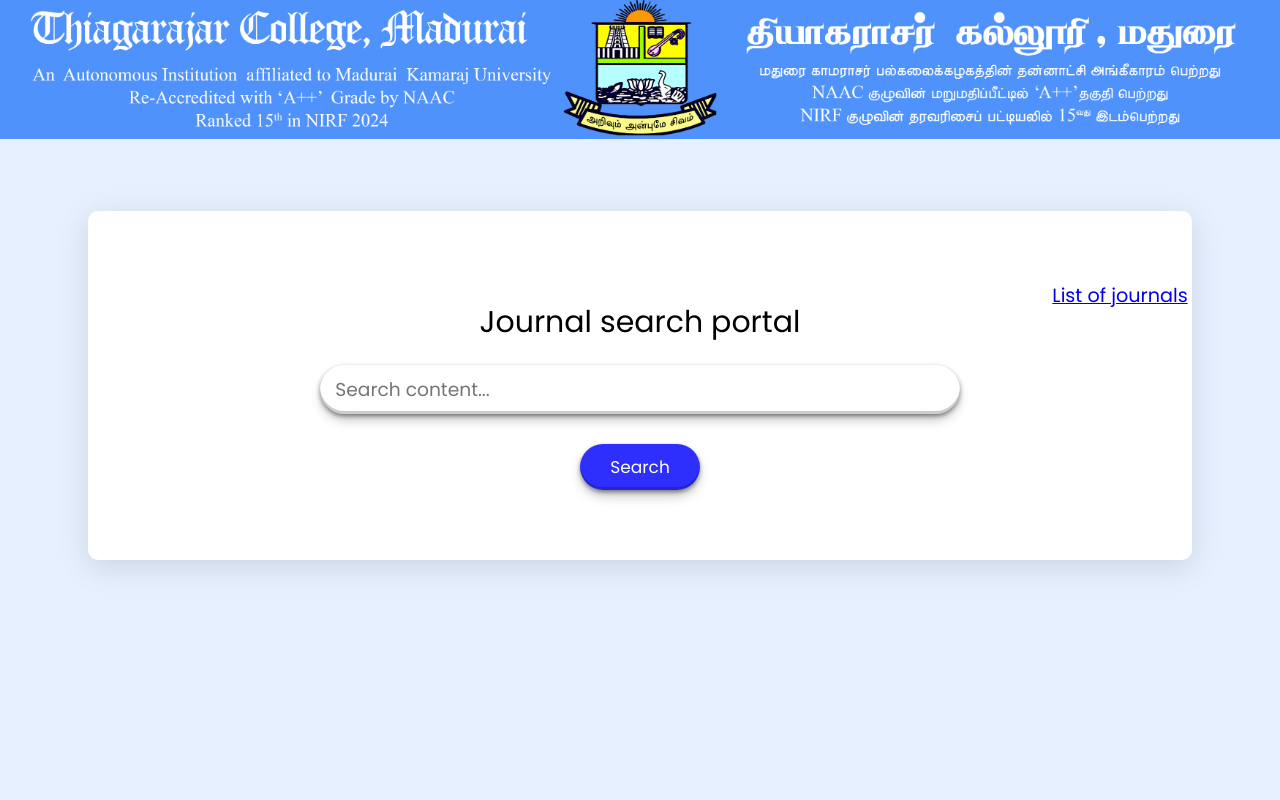
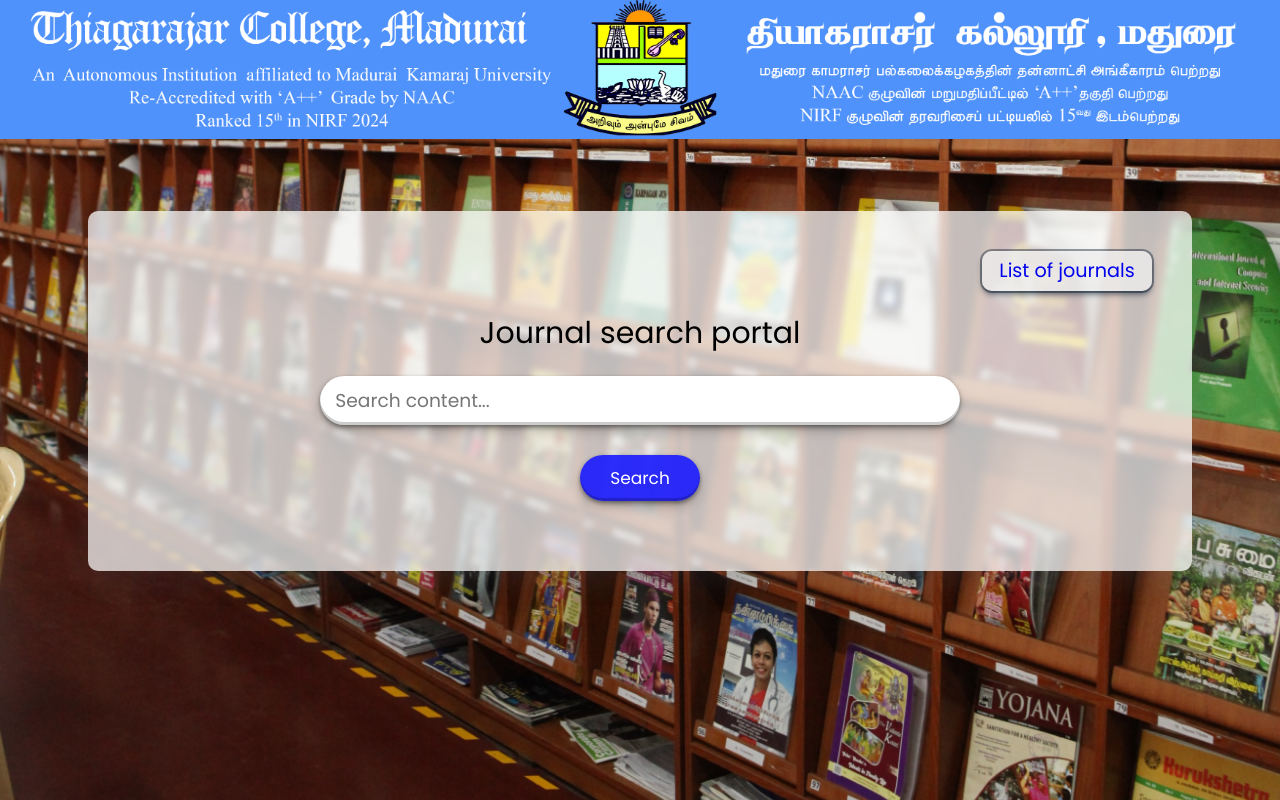
Before and after one commit to Vijay-vj-pro/TC-project, a Django app: page /search/ in a window 1280 px wide. Run offline with Django 5.2, Linux system fonts and the light colour scheme.

Commit message:
Button added and background changed

```diff
--- a/myproject/myapp/templates/search.html
+++ b/myproject/myapp/templates/search.html
@@ -10,7 +10,10 @@
         margin: 0;
         font-family: "Poppins", serif;
         font-size: larger;
-        background-color: #e6f0ff;
+        background-image: url('{% static 'images/bg.jpg' %}');
+        background-repeat: no-repeat;
+        background-position:center;
+        background-size: cover;
       }
       #header_img{
         width: 100%;
@@ -30,7 +33,8 @@
       }
       form {
         width: 80%;
-        background-color: white;
+        background-color: rgba(255, 255, 255, 0.726);
+        backdrop-filter: blur(3px);
         border-radius: 10px;
         display: flex;
         color: black;
@@ -114,13 +118,25 @@
         font-size: 24pt;
       }
       hr{
-        background-color: black 2px solid;
+        background-color: black 3px solid;
         width: 90%;
       }
       #journal-list-page{
-        position: relative;
-        top: 30px;
-        left: 480px;
+        top: 250px;
+        right: 180px;
+        text-decoration: none;
+        display: flex;
+        justify-content: center;
+        align-self: flex-end;
+        width: 160px;
+        height: 30px;
+        padding: 5px;
+        box-shadow: rgba(6, 24, 44, 0.4) 0px 0px 0px 2px, rgba(6, 24, 44, 0.65) 0px 4px 6px -1px, rgba(255, 255, 255, 0.08) 0px 1px 0px inset;
+        border-radius: 10px;
+        background-color: rgba(238, 238, 238, 0.808);
+      }
+      #journal-list-page:hover{
+        box-shadow: rgba(0, 0, 0, 0.12) 0px 1px 3px, rgba(0, 0, 0, 0.24) 0px 1px 2px;
       }
 
       /* Mobile devices (max-width: 600px) */
```
Also changed, not shown: myproject/static/images/bg.jpg (added).
